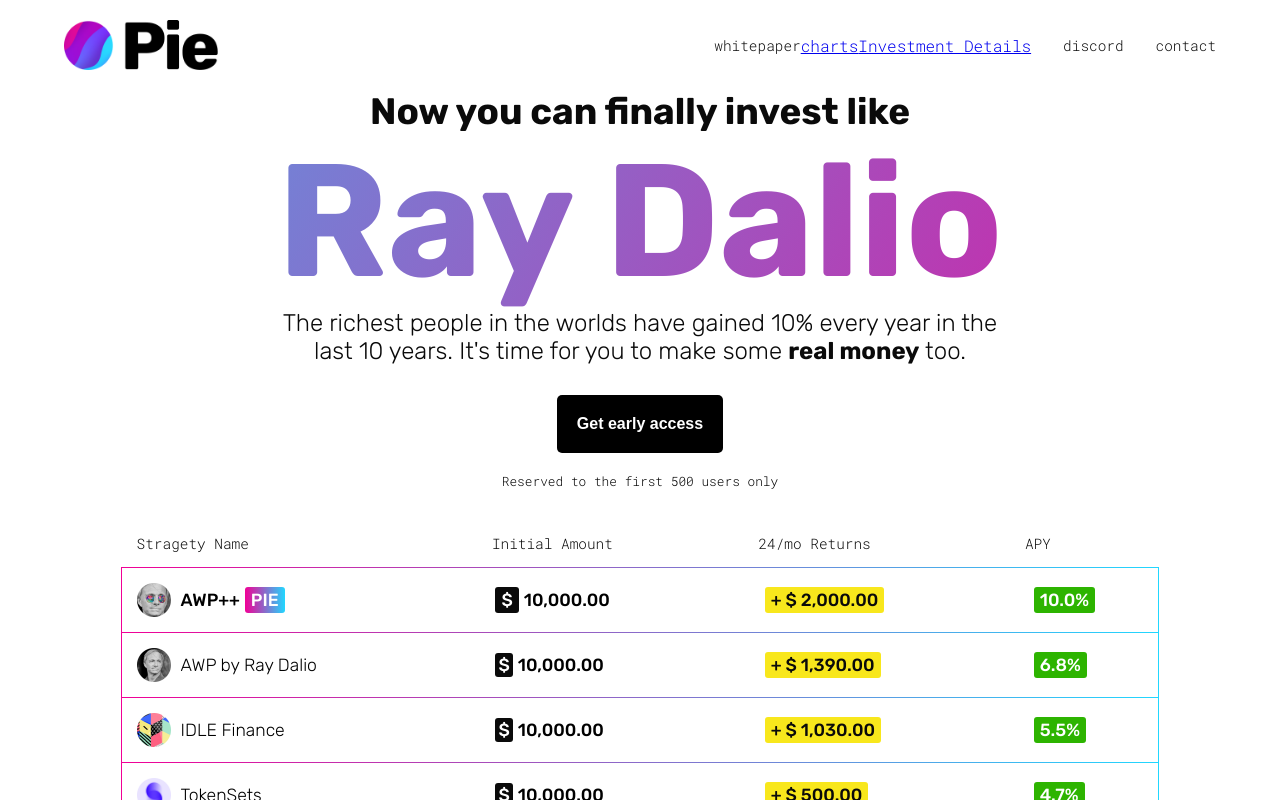
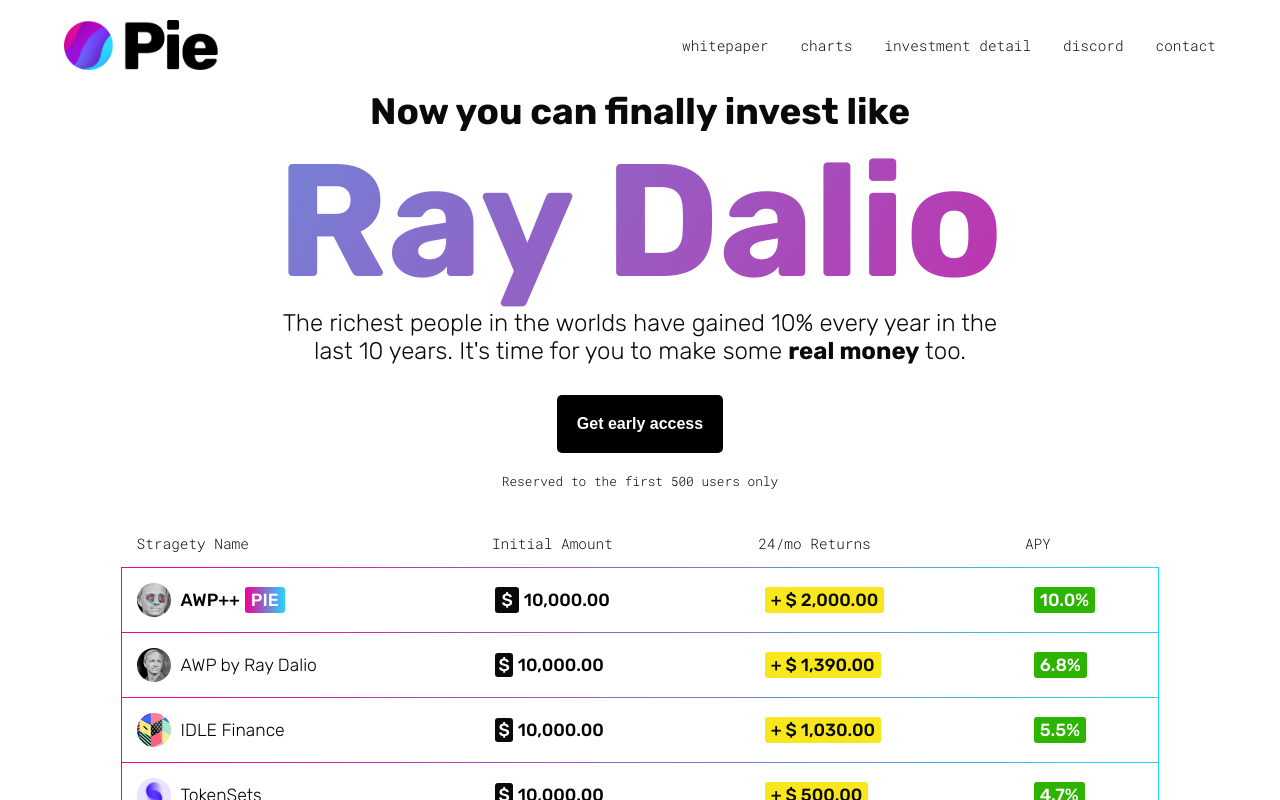
Before and after one commit to pie-dao/frontend, a React (Create React App) app: page /investment in a window 1280 px wide. Shown: the top 800 px of the page. Built offline with nearby package versions, Linux system fonts and the light colour scheme.

Commit message:
styling topnavi links

```diff
--- a/src/Components/TopNavi.js
+++ b/src/Components/TopNavi.js
@@ -52,6 +52,21 @@
   }
 `;
 
+const StyledLink = styled(Link)`
+color: var(--almost-black);
+text-decoration: none;
+margin-left: 2rem;
+font-size: var(--text-prettysmall);
+:hover {
+    opacity: 0.6;
+  }
+  @media (max-width: 768px) {
+    font-size: var(--text-prettysmall-mobile);
+    margin-left: 0;
+  }
+`;
+
+
 const MobileNone = styled.div`
 display: block;
   @media (max-width: 768px) {
@@ -69,8 +84,8 @@
   </Left>
   <Right>
     <A href="#">whitepaper</A>
-    <Link to="/charts">charts</Link>
-    <Link to="/Investment">Investment Details</Link>
+    <MobileNone><StyledLink to="/charts">charts</StyledLink></MobileNone>
+    <MobileNone><StyledLink to="/Investment">investment detail</StyledLink></MobileNone>
     <MobileNone><A href="#">discord</A></MobileNone>
     <MobileNone> <A href="#">contact</A></MobileNone>
   </Right>
```
